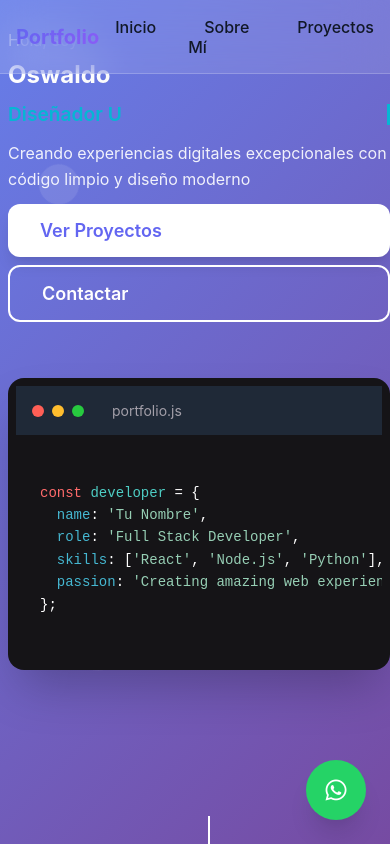
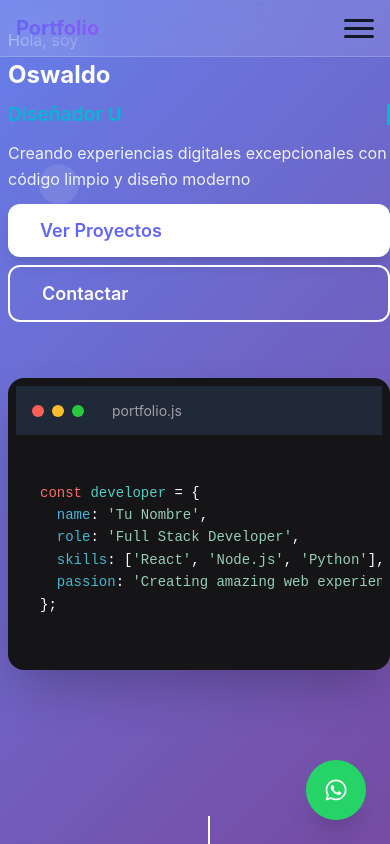
Before and after one commit to thunder609/porfolio, an Angular app: page / in a window 390 px wide. Shown: the top 844 px of the page. Built offline with nearby package versions, Linux system fonts and the light colour scheme.

Commit message:
menu responsive burger

```diff
--- a/src/app/navbar/navbar.component.css
+++ b/src/app/navbar/navbar.component.css
@@ -105,3 +105,165 @@
     background: rgba(255,255,255,0.1);
     transform: scale(1.1);
 }
+
+/* Estilos del menú hamburguesa */
+.nav-toggle {
+    display: none;
+    flex-direction: column;
+    justify-content: space-around;
+    width: 30px;
+    height: 24px;
+    background: transparent;
+    border: none;
+    cursor: pointer;
+    padding: 0;
+    z-index: 1001;
+    position: relative;
+}
+
+.nav-toggle:focus {
+    outline: none;
+}
+
+.nav-toggle span {
+    display: block;
+    height: 3px;
+    width: 100%;
+    background: var(--text-color, #111827);
+    border-radius: 3px;
+    transition: all 0.3s ease-in-out;
+}
+
+[data-theme="dark"] .nav-toggle span {
+    background: #fff;
+}
+
+/* Animación del menú hamburguesa a X */
+.nav-toggle.active span:nth-child(1) {
+    transform: translateY(10.5px) rotate(45deg);
+}
+
+.nav-toggle.active span:nth-child(2) {
+    opacity: 0;
+}
+
+.nav-toggle.active span:nth-child(3) {
+    transform: translateY(-10.5px) rotate(-45deg);
+}
+
+.desktop-only {
+    display: flex;
+}
+
+.mobile-theme-toggle {
+    display: none;
+}
+
+/* Estilos para móvil */
+@media (max-width: 768px) {
+    .nav-toggle {
+        display: flex;
+    }
+
+    .nav-links {
+        position: fixed;
+        top: 0;
+        right: -100%;
+        width: 280px;
+        height: 100vh;
+        background: var(--glass-bg-mobile, rgba(255, 255, 255, 0.98));
+        backdrop-filter: blur(10px);
+        -webkit-backdrop-filter: blur(10px);
+        flex-direction: column;
+        justify-content: flex-start;
+        align-items: flex-start;
+        gap: 0;
+        transition: right 0.4s cubic-bezier(0.4, 0, 0.2, 1);
+        padding: 80px 2rem 2rem;
+        z-index: 999;
+        box-shadow: -5px 0 25px rgba(0, 0, 0, 0.1);
+    }
+
+    .nav-links.active {
+        right: 0;
+    }
+
+    .nav-links li {
+        width: 100%;
+        border-bottom: 1px solid var(--glass-border, rgba(0, 0, 0, 0.05));
+    }
+
+    .nav-links a {
+        display: block;
+        width: 100%;
+        padding: 1rem 0;
+        font-size: 1.1rem;
+    }
+
+    .nav-links a:hover {
+        padding-left: 10px;
+        background: none;
+    }
+
+    .nav-links a::after {
+        display: none;
+    }
+
+    .mobile-theme-toggle {
+        display: block;
+        margin-top: 1rem;
+        padding-top: 1rem;
+        border-top: 1px solid var(--glass-border, rgba(0, 0, 0, 0.1));
+    }
+
+    .mobile-theme-toggle .theme-toggle {
+        width: 100%;
+        display: flex;
+        justify-content: flex-start;
+        align-items: center;
+        padding: 0.75rem 0;
+        background: transparent;
+        border: none;
+        color: var(--text-color, #111827);
+        font-size: 1rem;
+        font-weight: 500;
+    }
+
+    [data-theme="dark"] .mobile-theme-toggle .theme-toggle {
+        color: #fff;
+    }
+
+    .mobile-theme-toggle .theme-toggle i {
+        margin-right: 10px;
+        font-size: 1.1rem;
+        width: 20px;
+        text-align: center;
+    }
+
+    .desktop-only {
+        display: none;
+    }
+}
+
+/* Estilos para el overlay del menú móvil */
+.menu-overlay {
+    display: none;
+    position: fixed;
+    top: 0;
+    left: 0;
+    width: 100%;
+    height: 100%;
+    background: rgba(0, 0, 0, 0.5);
+    z-index: 998;
+    opacity: 0;
+    transition: opacity 0.3s ease;
+}
+
+.menu-overlay.active {
+    display: block;
+    opacity: 1;
+}
+
+body.menu-open {
+    overflow: hidden;
+}
--- a/src/app/navbar/navbar.component.html
+++ b/src/app/navbar/navbar.component.html
@@ -1,22 +1,44 @@
 <nav class="navbar" role="navigation" aria-label="Navegación principal">
   <div class="nav-container">
     <div class="nav-brand">
-      <a href="#home" class="logo">Portfolio</a>
+      <a href="#home" class="logo" (click)="closeMenu()">Portfolio</a>
     </div>
-    <div class="nav-toggle" id="navToggle" aria-label="Menú de navegación">
+
+    <button class="nav-toggle"
+            [class.active]="isMenuOpen"
+            (click)="toggleMenu()"
+            aria-label="Menú de navegación"
+            [attr.aria-expanded]="isMenuOpen">
       <span></span>
       <span></span>
       <span></span>
-    </div>
-    <ul class="nav-links" role="menubar">
-      <li role="none"><a href="#home" role="menuitem">Inicio</a></li>
-      <li role="none"><a href="#about" role="menuitem">Sobre Mí</a></li>
-      <li role="none"><a href="#projects" role="menuitem">Proyectos</a></li>
-      <li role="none"><a href="#services" role="menuitem">Servicios</a></li>
-      <li role="none"><a href="#contact" role="menuitem">Contacto</a></li>
+    </button>
+
+    <ul class="nav-links" [class.active]="isMenuOpen" role="menubar">
+      <li role="none"><a href="#home" role="menuitem" (click)="closeMenu()">Inicio</a></li>
+      <li role="none"><a href="#about" role="menuitem" (click)="closeMenu()">Sobre Mí</a></li>
+      <li role="none"><a href="#projects" role="menuitem" (click)="closeMenu()">Proyectos</a></li>
+      <li role="none"><a href="#services" role="menuitem" (click)="closeMenu()">Servicios</a></li>
+      <li role="none"><a href="#contact" role="menuitem" (click)="closeMenu()">Contacto</a></li>
+
+      <!-- Botón de tema en versión móvil -->
+      <li class="mobile-theme-toggle" role="none">
+        <button class="theme-toggle" (click)="toggleTheme()" aria-label="Cambiar tema">
+          <i class="fas" [class.fa-sun]="isDarkMode" [class.fa-moon]="!isDarkMode"></i>
+          <span>{{ isDarkMode ? 'Modo Claro' : 'Modo Oscuro' }}</span>
+        </button>
+      </li>
     </ul>
-    <button id="themeToggle" class="theme-toggle" aria-label="Cambiar tema" (click)="toggleTheme()">
+
+    <!-- Botón de tema en versión escritorio -->
+    <button class="theme-toggle desktop-only" (click)="toggleTheme()" aria-label="Cambiar tema">
       <i class="fas" [class.fa-sun]="isDarkMode" [class.fa-moon]="!isDarkMode"></i>
     </button>
   </div>
+
+  <!-- Overlay para cerrar el menú al tocar fuera -->
+  <div class="menu-overlay"
+       [class.active]="isMenuOpen && isMobileView"
+       (click)="closeMenu()">
+  </div>
 </nav>
--- a/src/app/navbar/navbar.component.ts
+++ b/src/app/navbar/navbar.component.ts
@@ -1,18 +1,21 @@
-import { Component } from '@angular/core';
-import { NgClass } from '@angular/common';
+import { Component, HostListener, OnInit } from '@angular/core';
+import { CommonModule } from '@angular/common';
 
 @Component({
   selector: 'app-navbar',
   standalone: true,
-  imports: [NgClass],
+  imports: [CommonModule],
   templateUrl: './navbar.component.html',
-  styleUrl: './navbar.component.css'
+  styleUrls: ['./navbar.component.css']
 })
-export class NavbarComponent {
+export class NavbarComponent implements OnInit {
   isDarkMode = false;
+  isMenuOpen = false;
+  isMobileView = false;
 
   ngOnInit() {
-    // Cargar preferencia guardada
+    this.checkScreenSize();
+
     const savedTheme = localStorage.getItem('theme');
     if (savedTheme === 'dark') {
       this.setDarkMode(true);
@@ -21,12 +24,36 @@ export class NavbarComponent {
     }
   }
 
+  @HostListener('window:resize', ['$event'])
+  onResize() {
+    this.checkScreenSize();
+  }
+
+  private checkScreenSize() {
+    this.isMobileView = window.innerWidth <= 768;
+    if (!this.isMobileView && this.isMenuOpen) {
+      this.closeMenu();
+    }
+  }
+
+  toggleMenu() {
+    this.isMenuOpen = !this.isMenuOpen;
+    this.updateBodyScroll();
+  }
+
+  closeMenu() {
+    if (this.isMenuOpen) {
+      this.isMenuOpen = false;
+      this.updateBodyScroll();
+    }
+  }
+
   toggleTheme() {
     this.setDarkMode(!this.isDarkMode);
     localStorage.setItem('theme', this.isDarkMode ? 'dark' : 'light');
   }
 
-  setDarkMode(isDark: boolean) {
+  private setDarkMode(isDark: boolean) {
     this.isDarkMode = isDark;
     const html = document.documentElement;
     if (isDark) {
@@ -35,4 +62,12 @@ export class NavbarComponent {
       html.removeAttribute('data-theme');
     }
   }
+
+  private updateBodyScroll() {
+    if (this.isMenuOpen) {
+      document.body.classList.add('menu-open');
+    } else {
+      document.body.classList.remove('menu-open');
+    }
+  }
 }
```
